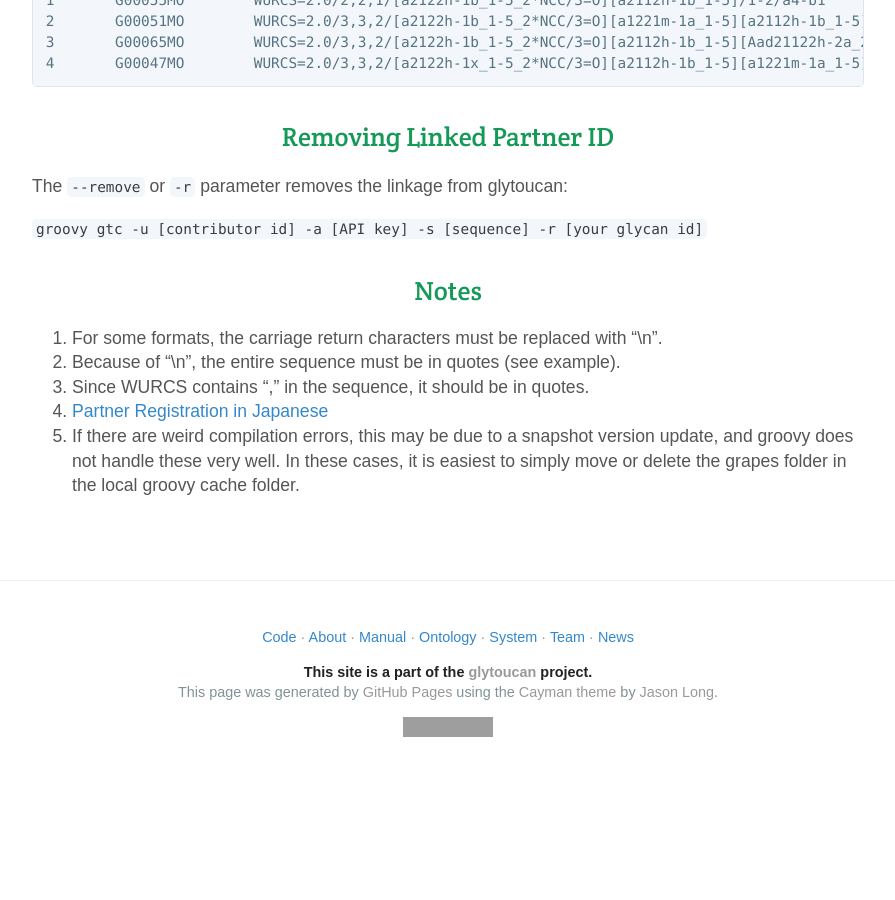
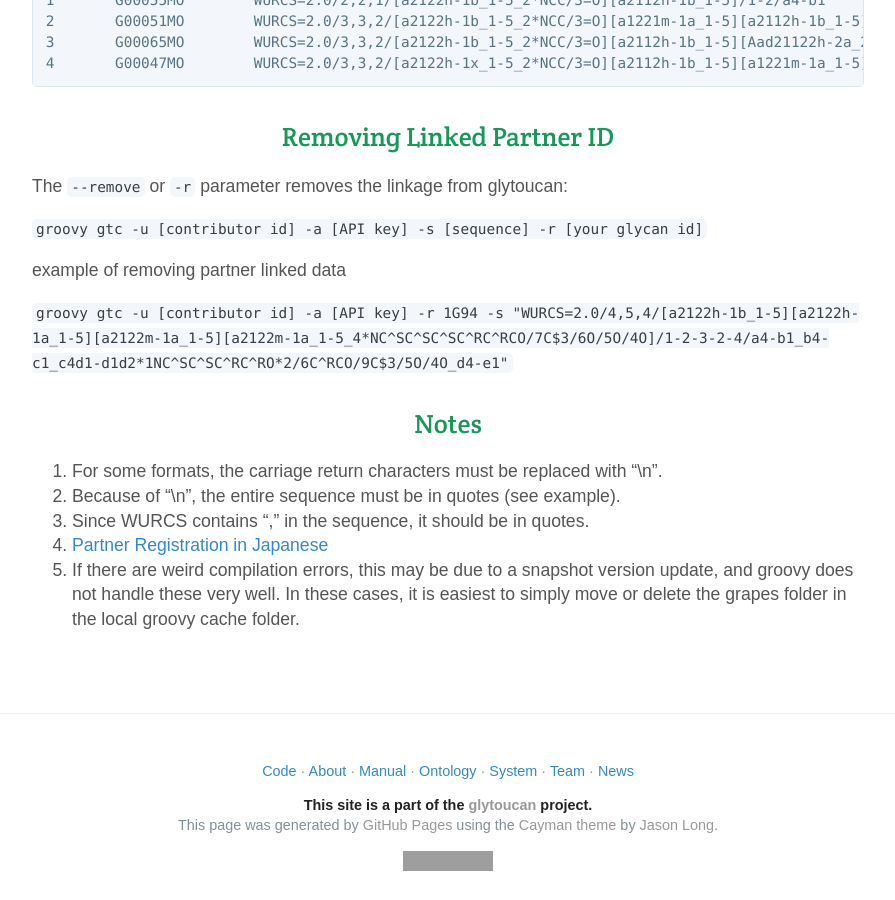
Before and after one commit to glytoucan/glytoucan, a Jekyll site: the page built from system/cli.md, in a window 1280 px wide and 900 px high, scrolled down 4279 px. Shown: the whole window, without its empty margins (192-1087 px from the left). Built offline with Jekyll 4.4.1, drawn with Linux system fonts in a browser that asks for light colours; nearby versions of some CDN libraries; before the commit the page ends 5069 px from its top, so only the background shows below that; grey boxes are pictures that could not be loaded.

Commit message:
Update cli.md

```diff
--- a/system/cli.md
+++ b/system/cli.md
@@ -165,6 +165,10 @@
 
 `groovy gtc -u [contributor id] -a [API key] -s  [sequence] -r [your glycan id]`
 
+example of removing partner linked data
+
+`groovy gtc -u [contributor id] -a [API key] -r 1G94 -s "WURCS=2.0/4,5,4/[a2122h-1b_1-5][a2122h-1a_1-5][a2122m-1a_1-5][a2122m-1a_1-5_4*NC^SC^SC^SC^RC^RCO/7C$3/6O/5O/4O]/1-2-3-2-4/a4-b1_b4-c1_c4d1-d1d2*1NC^SC^SC^RC^RO*2/6C^RCO/9C$3/5O/4O_d4-e1"`
+
 ## Notes
 
 1. For some formats, the carriage return characters must be replaced with "\n".
```
